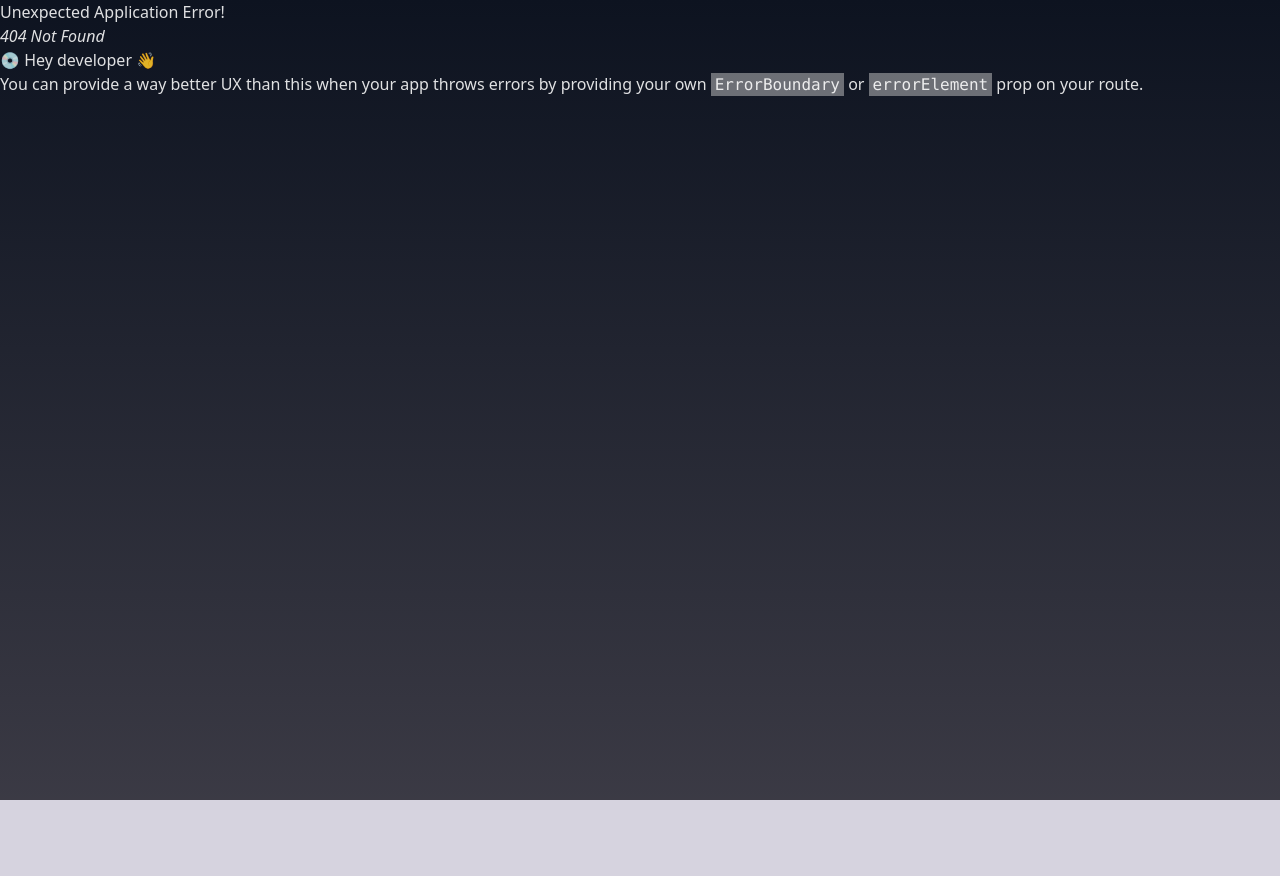
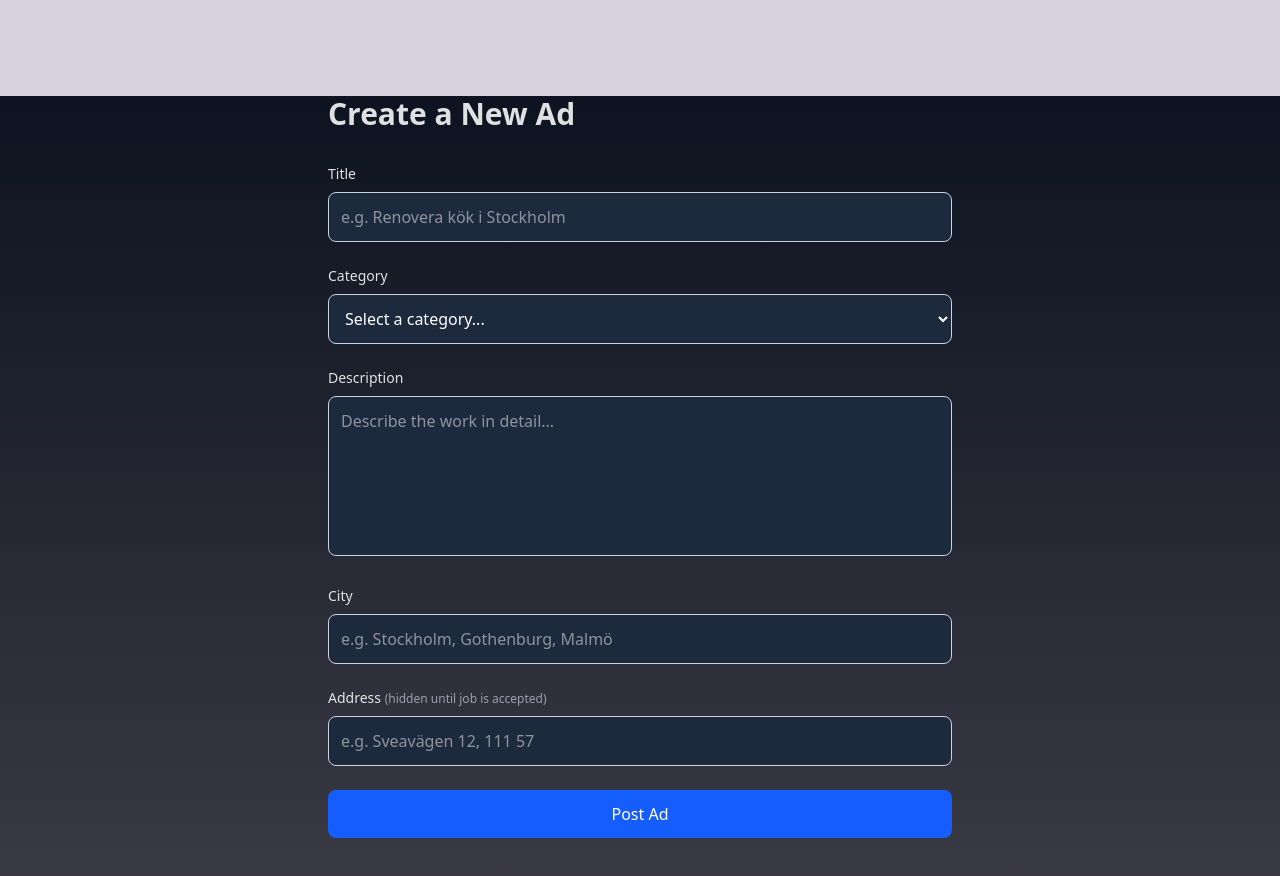
Before and after one commit to candiarodri96/Zagroz-Sebastian, a React (Vite) app in the folder frontend-work/: page /create in a window 1280 px wide. Before the commit this address had no page. Shown: the top 876 px of the page. Before the commit the page ends 800 px from the top, so only its background shows below. Built offline with nearby package versions, Linux system fonts and the light colour scheme.

Commit message:
Add CreatePost page with form for posting ads and category images

```diff
--- a/frontend-work/src/main.jsx
+++ b/frontend-work/src/main.jsx
@@ -8,6 +8,7 @@ import Login from "./pages/Login.jsx";
 import Profile from "./pages/Profile.jsx";
 import Results from "./pages/Results.jsx";
 import Register from "./pages/Register.jsx";
+import CreatePost from "./pages/CreatePost.jsx";
 
 
 const router = createBrowserRouter([
@@ -36,6 +37,10 @@ const router = createBrowserRouter([
   {
     path: "register",
     element: <Register></Register>
+  },
+  {
+    path: "create",
+    element: <CreatePost></CreatePost>
   }
 ]);
 
--- /dev/null
+++ b/frontend-work/src/pages/CreatePost.jsx
@@ -0,0 +1,168 @@
+import React, { useState } from "react";
+import { useNavigate } from "react-router-dom";
+import categoryImages from "../utils/categoryImages";
+
+const categories = [
+  { value: "renovation", label: "Renovation" },
+  { value: "construction", label: "Construction" },
+  { value: "plumbing", label: "Plumbing" },
+  { value: "electrical", label: "Electrical" },
+  { value: "painting", label: "Painting" },
+  { value: "roofing", label: "Roofing" },
+  { value: "cleaning", label: "Cleaning" },
+  { value: "landscaping", label: "Landscaping" },
+  { value: "moving", label: "Moving" },
+  { value: "other", label: "Other" },
+];
+
+export default function CreatePost() {
+  const [title, setTitle] = useState("");
+  const [content, setContent] = useState("");
+  const [category, setCategory] = useState("");
+  const [city, setCity] = useState("");
+  const [address, setAddress] = useState("");
+  const [error, setError] = useState("");
+  const [loading, setLoading] = useState(false);
+  const navigate = useNavigate();
+
+  const handleSubmit = async (e) => {
+    e.preventDefault();
+    setError("");
+    setLoading(true);
+
+    const user = JSON.parse(localStorage.getItem("user"));
+    if (!user?.access_token) {
+      setError("You must be logged in to create a post");
+      setLoading(false);
+      return;
+    }
+
+    try {
+      const response = await fetch("http://localhost:8000/posts/", {
+        method: "POST",
+        headers: {
+          "Content-Type": "application/json",
+          Authorization: `Bearer ${user.access_token}`,
+        },
+        body: JSON.stringify({
+          title,
+          content,
+          category,
+          city,
+          address: address || null,
+        }),
+      });
+
+      if (!response.ok) {
+        const data = await response.json();
+        setError(data.detail || "Failed to create post");
+        return;
+      }
+
+      navigate("/results");
+    } catch (err) {
+      setError("Could not connect to server");
+    } finally {
+      setLoading(false);
+    }
+  };
+
+  return (
+    <div className="max-w-2xl mx-auto px-6 mt-24">
+      <h1 className="text-3xl font-bold mb-8">Create a New Ad</h1>
+
+      <form onSubmit={handleSubmit} className="space-y-6">
+        {error && (
+          <div className="bg-red-500/20 border border-red-500 text-red-300 p-3 rounded text-sm">
+            {error}
+          </div>
+        )}
+
+        <div>
+          <label className="block mb-2 text-sm font-medium">Title</label>
+          <input
+            type="text"
+            className="w-full border border-slate-300 p-3 rounded-lg bg-slate-800 text-white"
+            placeholder="e.g. Renovera kök i Stockholm"
+            value={title}
+            onChange={(e) => setTitle(e.target.value)}
+            required
+          />
+        </div>
+
+        <div>
+          <label className="block mb-2 text-sm font-medium">Category</label>
+          <select
+            className="w-full border border-slate-300 p-3 rounded-lg bg-slate-800 text-white"
+            value={category}
+            onChange={(e) => setCategory(e.target.value)}
+            required
+          >
+            <option value="" disabled>Select a category...</option>
+            {categories.map((cat) => (
+              <option key={cat.value} value={cat.value}>
+                {cat.label}
+              </option>
+            ))}
+          </select>
+
+          {/* Category image preview */}
+          {category && (
+            <div className="mt-3">
+              <p className="text-sm text-gray-400 mb-2">This image will be shown on your ad:</p>
+              <img
+                src={categoryImages[category]}
+                alt={category}
+                className="w-full h-48 object-cover rounded-lg border border-slate-600"
+              />
+            </div>
+          )}
+        </div>
+
+        <div>
+          <label className="block mb-2 text-sm font-medium">Description</label>
+          <textarea
+            className="w-full border border-slate-300 p-3 rounded-lg bg-slate-800 text-white h-40 resize-none"
+            placeholder="Describe the work in detail..."
+            value={content}
+            onChange={(e) => setContent(e.target.value)}
+            required
+          />
+        </div>
+
+        <div>
+          <label className="block mb-2 text-sm font-medium">City</label>
+          <input
+            type="text"
+            className="w-full border border-slate-300 p-3 rounded-lg bg-slate-800 text-white"
+            placeholder="e.g. Stockholm, Gothenburg, Malmö"
+            value={city}
+            onChange={(e) => setCity(e.target.value)}
+            required
+          />
+        </div>
+
+        <div>
+          <label className="block mb-2 text-sm font-medium">
+            Address <span className="text-gray-400 text-xs">(hidden until job is accepted)</span>
+          </label>
+          <input
+            type="text"
+            className="w-full border border-slate-300 p-3 rounded-lg bg-slate-800 text-white"
+            placeholder="e.g. Sveavägen 12, 111 57"
+            value={address}
+            onChange={(e) => setAddress(e.target.value)}
+          />
+        </div>
+
+        <button
+          type="submit"
+          disabled={loading}
+          className="w-full bg-blue-600 hover:bg-blue-700 text-white py-3 rounded-lg font-medium disabled:opacity-50 disabled:cursor-not-allowed transition-colors"
+        >
+          {loading ? "Posting..." : "Post Ad"}
+        </button>
+      </form>
+    </div>
+  );
+}
--- /dev/null
+++ b/frontend-work/src/utils/categoryImages.jsx
@@ -0,0 +1,15 @@
+// Each category gets a matching image
+const categoryImages = {
+    renovation: "https://images.unsplash.com/photo-1517581177682-a085bb7ffb15?q=80&w=2072&auto=format&fit=crop&ixlib=rb-4.1.0&ixid=M3wxMjA3fDB8MHxwaG90by1wYWdlfHx8fGVufDB8fHx8fA%3D%3D",
+    construction: "https://images.unsplash.com/photo-1504307651254-35680f356dfd?q=80&w=2070&auto=format&fit=crop",
+    plumbing: "https://images.unsplash.com/photo-1585704032915-c3400ca199e7?q=80&w=2070&auto=format&fit=crop",
+    electrical: "https://images.unsplash.com/photo-1621905251189-08b45d6a269e?q=80&w=2069&auto=format&fit=crop",
+    painting: "https://images.unsplash.com/photo-1562259949-e8e7689d7828?q=80&w=2070&auto=format&fit=crop",
+    roofing: "https://images.unsplash.com/photo-1635424709845-3a85ad5e1f5e?q=80&w=2071&auto=format&fit=crop",
+    cleaning: "https://images.unsplash.com/photo-1581578731548-c64695cc6952?q=80&w=2070&auto=format&fit=crop",
+    landscaping: "https://images.unsplash.com/photo-1558904541-efa843a96f01?q=80&w=2070&auto=format&fit=crop",
+    moving: "https://images.unsplash.com/photo-1600518464441-9154a4dea21b?q=80&w=2070&auto=format&fit=crop",
+    other: "https://images.unsplash.com/photo-1517581177682-a085bb7ffb15?q=80&w=2072&auto=format&fit=crop",
+  };
+
+  export default categoryImages;
```
